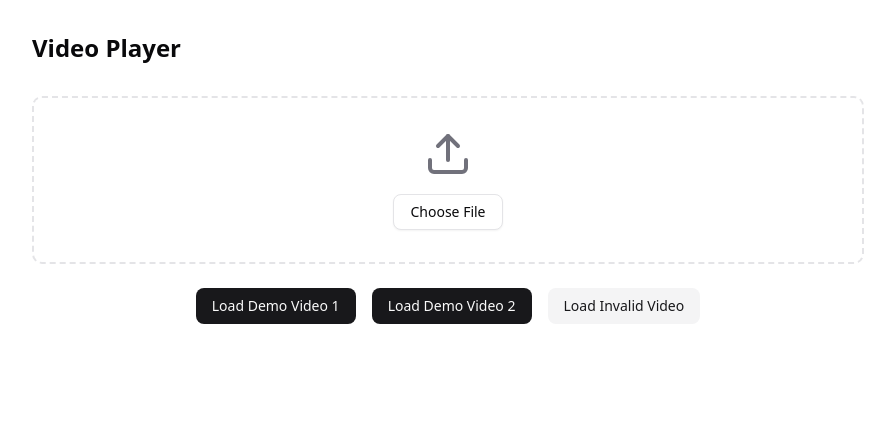
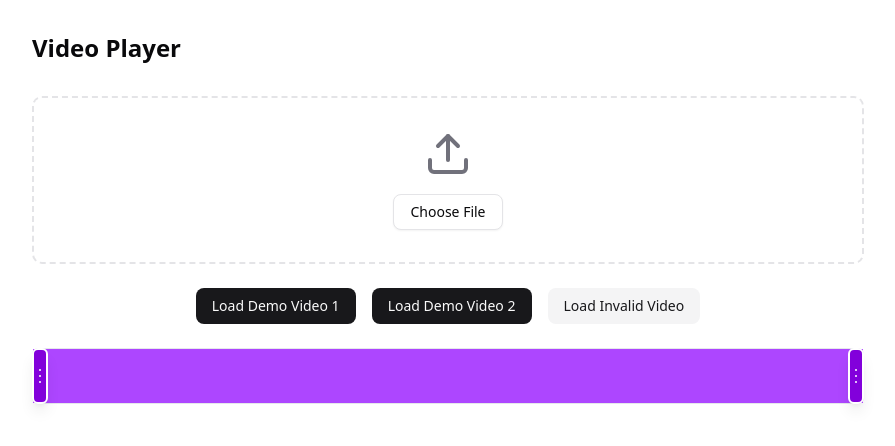
Before and after one commit to AndriusRimkus/local-clip, a React (Vite) app: page / in a window 1280 px wide. Shown: the top 446 px of the page, without its empty margins (192-1087 px from the left). Built offline with nearby package versions, Linux system fonts and the light colour scheme.

Commit message:
Add RangeSlider component and integrate it into the App component

```diff
--- a/src/App.tsx
+++ b/src/App.tsx
@@ -1,6 +1,7 @@
 import video1 from '@/assets/demo_video_1.mp4';
 import video2 from '@/assets/demo_video_2.mp4';
 import video3 from '@/assets/not_a_video.mp4';
+import { RangeSlider } from '@/components/RangeSlider';
 import { VideoPlayer } from '@/components/VideoPlayer';
 import { VideoSelector } from '@/components/VideoSelector';
 import { Button } from '@/components/ui/button';
@@ -11,14 +12,13 @@ import { useEffect, useState } from 'react';
 
 function App() {
     const [videoUrl, setVideoUrl] = useState('');
+    const [range, setRange] = useState<[number, number]>([0, 100]);
 
     async function handleVideoSelect(file: File) {
         setVideoUrl(URL.createObjectURL(file));
 
         await ffmpeg.load();
-        await ffmpeg
-            .get()
-            .writeFile(file.name, await fetchFile(file));
+        await ffmpeg.get().writeFile(file.name, await fetchFile(file));
 
         const entries = await ffmpeg.get().listDir('/');
         const filesOnly = entries.filter((entry) => !entry.isDir);
@@ -72,6 +72,14 @@ function App() {
                     Load Invalid Video
                 </Button>
             </div>
+
+            <RangeSlider
+                value={range}
+                onValueChange={setRange}
+                min={0}
+                max={100}
+                className="mt-6"
+            />
         </div>
     );
 }
--- /dev/null
+++ b/src/components/RangeSlider.tsx
@@ -0,0 +1,50 @@
+import { cn } from '@/lib/utils';
+import * as Slider from '@radix-ui/react-slider';
+
+interface RangeSliderProps {
+    value: [number, number];
+    onValueChange: (value: [number, number]) => void;
+    min: number;
+    max: number;
+    className?: string;
+}
+
+function RangeSlider({
+    value,
+    onValueChange,
+    min,
+    max,
+    className,
+}: RangeSliderProps) {
+    return (
+        <Slider.Root
+            value={value}
+            onValueChange={onValueChange}
+            min={min}
+            max={max}
+            className={cn(
+                'relative flex h-14 select-none touch-none',
+                className
+            )}
+        >
+            <Slider.Track className="relative bg-gray-50 border-1 border-gray-200 rounded-sm grow h-14">
+                <Slider.Range className="absolute h-full bg-purple-500" />
+            </Slider.Track>
+
+            <Thumb />
+            <Thumb />
+        </Slider.Root>
+    );
+}
+
+function Thumb() {
+    return (
+        <Slider.Thumb className="flex flex-col gap-1 justify-center items-center w-4 h-14 bg-purple-700 rounded-sm border-2 border-white shadow-lg cursor-ew-resize hover:bg-sky-500 focus:bg-sky-500 focus:outline-none focus:ring-1 focus:ring-sky-300 focus:ring-offset-1">
+            <div className="size-0.5 bg-white rounded-full" />
+            <div className="size-0.5 bg-white rounded-full" />
+            <div className="size-0.5 bg-white rounded-full" />
+        </Slider.Thumb>
+    );
+}
+
+export { RangeSlider };
```
Also changed, not shown: 1 other file (tests, documents, lock files or other folders).
